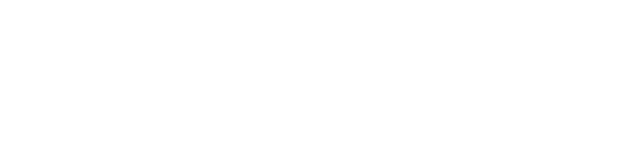
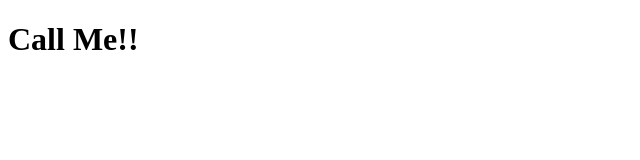
Before and after one commit to ObadahMheidat/Resume, a plain HTML site: page Capstone/Contact_me.html in a window 1280 px wide. Shown: the whole page, without its empty margins (0-640 px from the left). Drawn offline with Linux system fonts and the light colour scheme.

Commit message:
Add files via upload

```diff
--- a/Capstone/Contact_me.html
+++ b/Capstone/Contact_me.html
@@ -5,6 +5,6 @@
     <title>Contact Me</title>
 </head>
 <body>
-
+    <h1>Call Me!!</h1>
 </body>
 </html>
```
